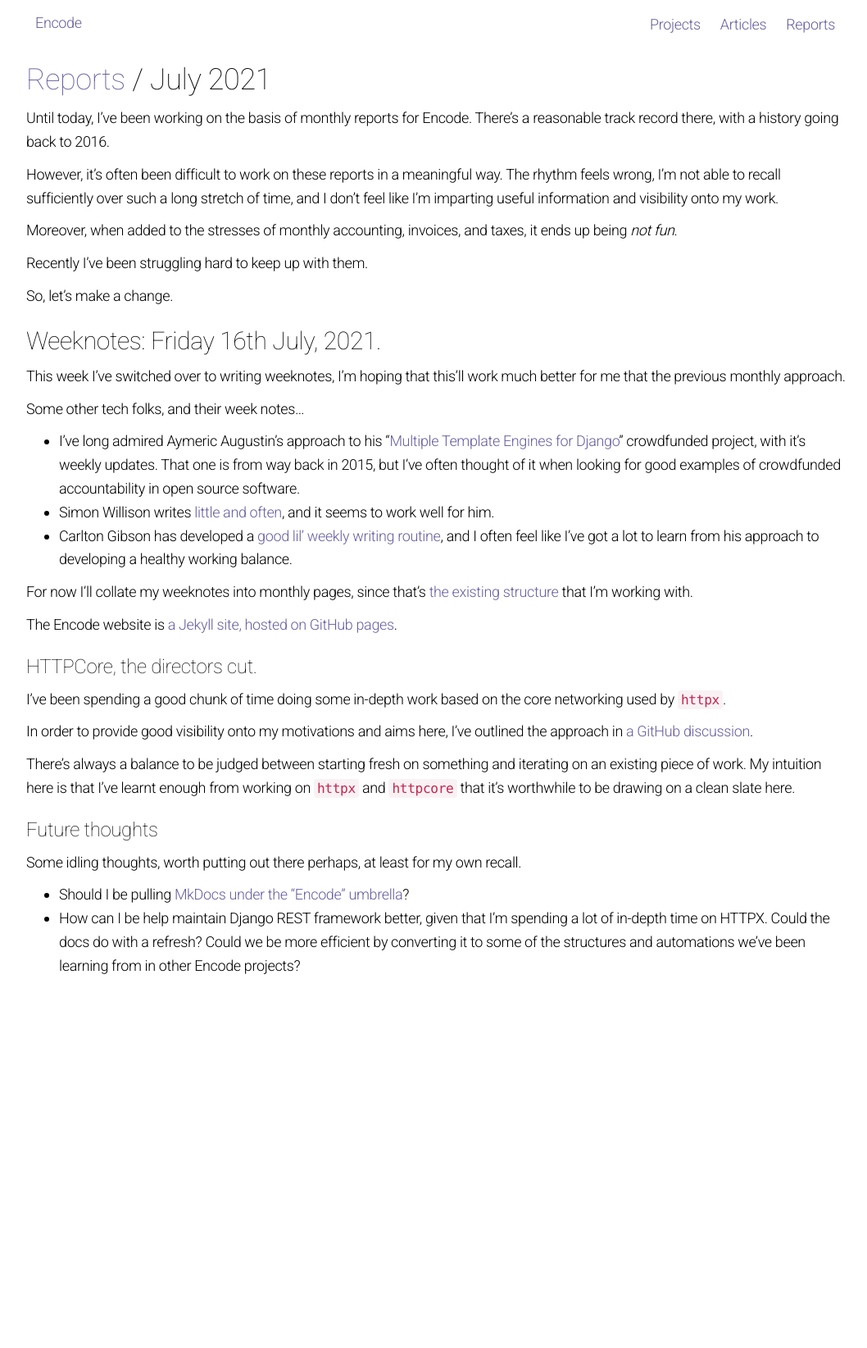
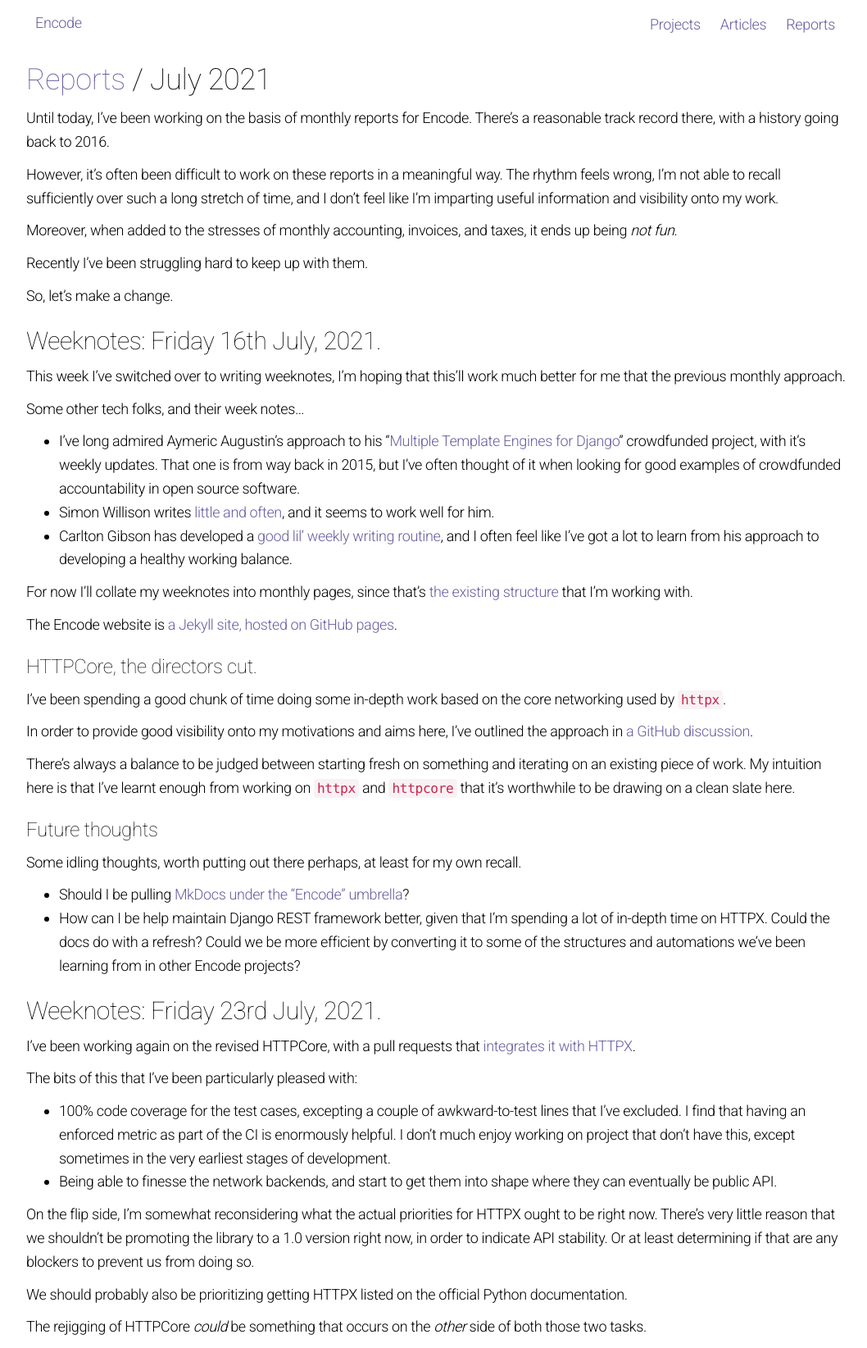
Before and after one commit to encode/encode.github.io, a Jekyll site: the page built from reports/july-2021.md, in a window 1280 px wide. Shown: the whole page at 82% size, without its empty margins (108-1166 px from the left). Built offline with Jekyll 4.4.1, drawn with Linux system fonts in a browser that asks for light colours; before the commit the page ends 1204 px from its top, so only the background shows below that.

Commit message:
Weeknotes

```diff
--- a/reports/july-2021.md
+++ b/reports/july-2021.md
@@ -42,6 +42,21 @@
 * Should I be pulling [MkDocs under the "Encode" umbrella][7]?
 * How can I be help maintain Django REST framework better, given that I'm spending a lot of in-depth time on HTTPX. Could the docs do with a refresh? Could we be more efficient by converting it to some of the structures and automations we've been learning from in other Encode projects?
 
+## Weeknotes: Friday 23rd July, 2021.
+
+I've been working again on the revised HTTPCore, with a pull requests that [integrates it with HTTPX][8].
+
+The bits of this that I've been particularly pleased with:
+
+* 100% code coverage for the test cases, excepting a couple of awkward-to-test lines that I've excluded. I find that having an enforced metric as part of the CI is enormously helpful. I don't much enjoy working on project that don't have this, except sometimes in the very earliest stages of development.
+* Being able to finesse the network backends, and start to get them into shape where they can eventually be public API.
+
+On the flip side, I'm somewhat reconsidering what the actual priorities for HTTPX ought to be right now. There's very little reason that we shouldn't be promoting the library to a 1.0 version right now, in order to indicate API stability. Or at least determining if that are any blockers to prevent us from doing so.
+
+We should probably also be prioritizing getting HTTPX listed on the official Python documentation.
+
+The rejigging of HTTPCore *could* be something that occurs on the *other* side of both those two tasks.
+
 [1]: https://myks.org/en/multiple-template-engines-for-django/
 [2]: https://simonwillison.net/tags/weeknotes/
 [3]: https://noumenal.es/posts/
```
Also changed, not shown: other parts of reports/july-2021.md (+1 -0 lines).
